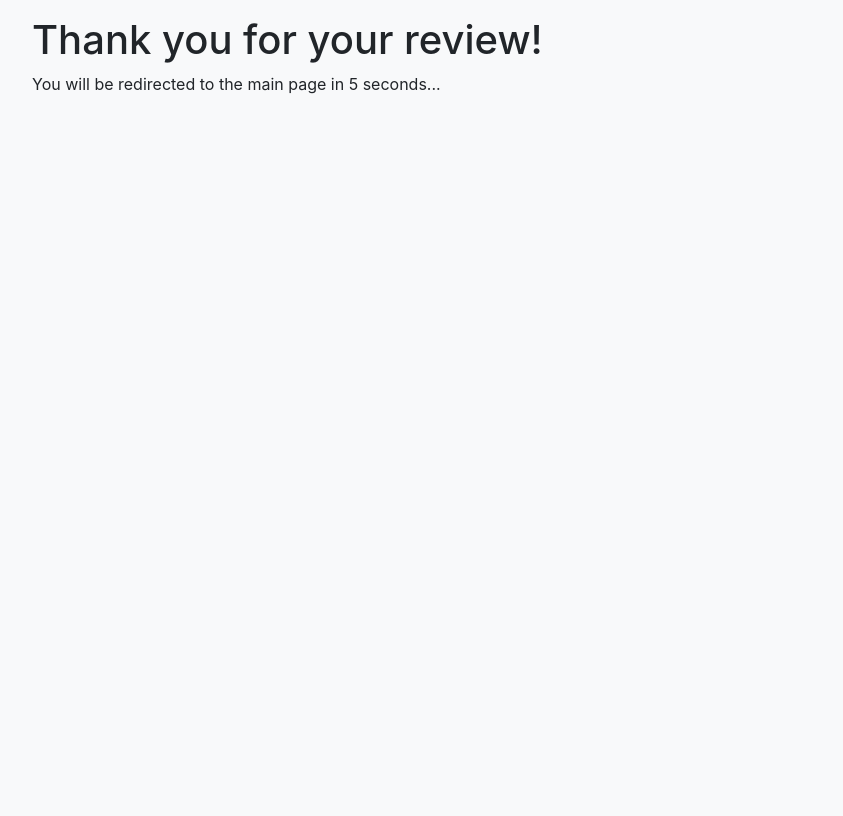
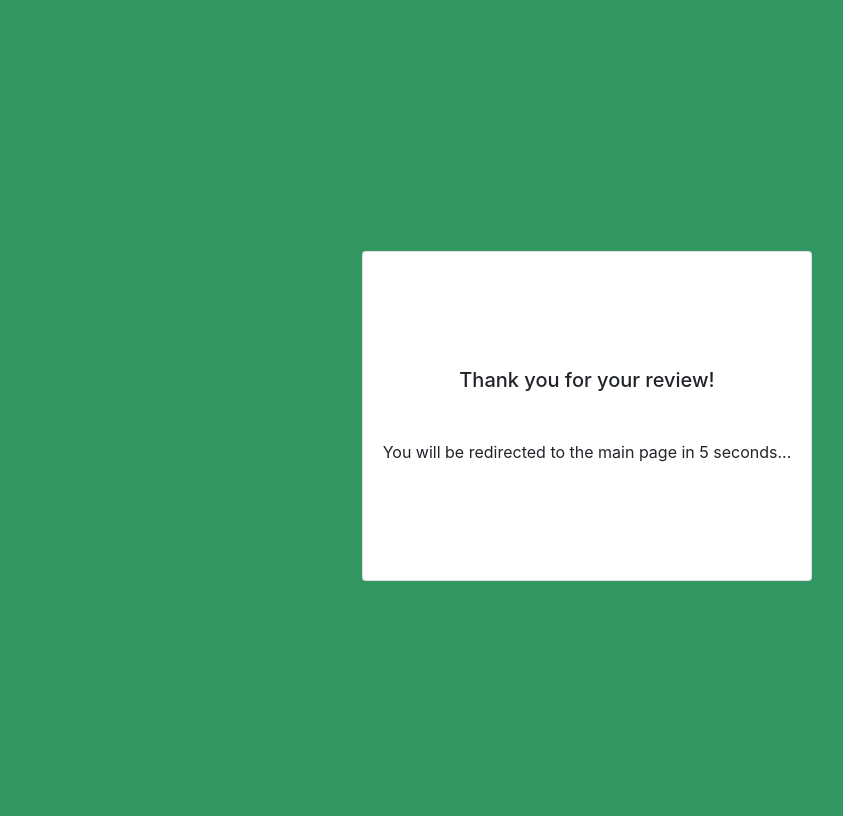
Before and after one commit to astroari/review-system, a Django app: template rating/templates/rating/success.html in a window 1280 px wide. Shown: the whole page, without its empty margins (53-896 px from the left). Before the commit the page ends 94 px from the top, so only its background shows below. Run offline with Django 5.2, Linux system fonts and the light colour scheme; the template is opened without the code that fills it: most values are stand-ins (such as "Sample title", 1, 10 or a date in 2020); some libraries are stand-ins or nearby versions.

Commit message:
Success page styling

```diff
--- a/rating/templates/rating/success.html
+++ b/rating/templates/rating/success.html
@@ -1,8 +1,14 @@
 {% extends "base.html" %}
 
 {% block content %}
-<h1>Thank you for your review!</h1>
-<p>You will be redirected to the main page in 5 seconds...</p>
+<div class="everything d-flex align-items-center justify-content-center min-vh-100">
+    <div class="card text-center vh-50 pb-5 pt-5">
+        <div class="card-body mb-5 mt-5">
+            <h5 class="card-title mb-5">Thank you for your review!</h5>
+            <p class="card-text">You will be redirected to the main page in 5 seconds...</p>
+        </div>
+    </div>
+</div>
 
 <script>
     setTimeout(function() {
--- a/static/styles.css
+++ b/static/styles.css
@@ -1,9 +1,9 @@
 body {
-  background-color: #f8f9fa;
+  background-color: #339764;
 }
 
 .checked {
-    color: green;
+    color: #ffcb47;
   }
 
 .my-btn {
@@ -16,6 +16,6 @@ body {
 .btn-primary:hover,
 .btn-primary:focus,
 .btn-primary:active {
-    background-color: green;
-    border-color: green;
+    background-color: #339764;
+    border-color: #339764;
 }
```
